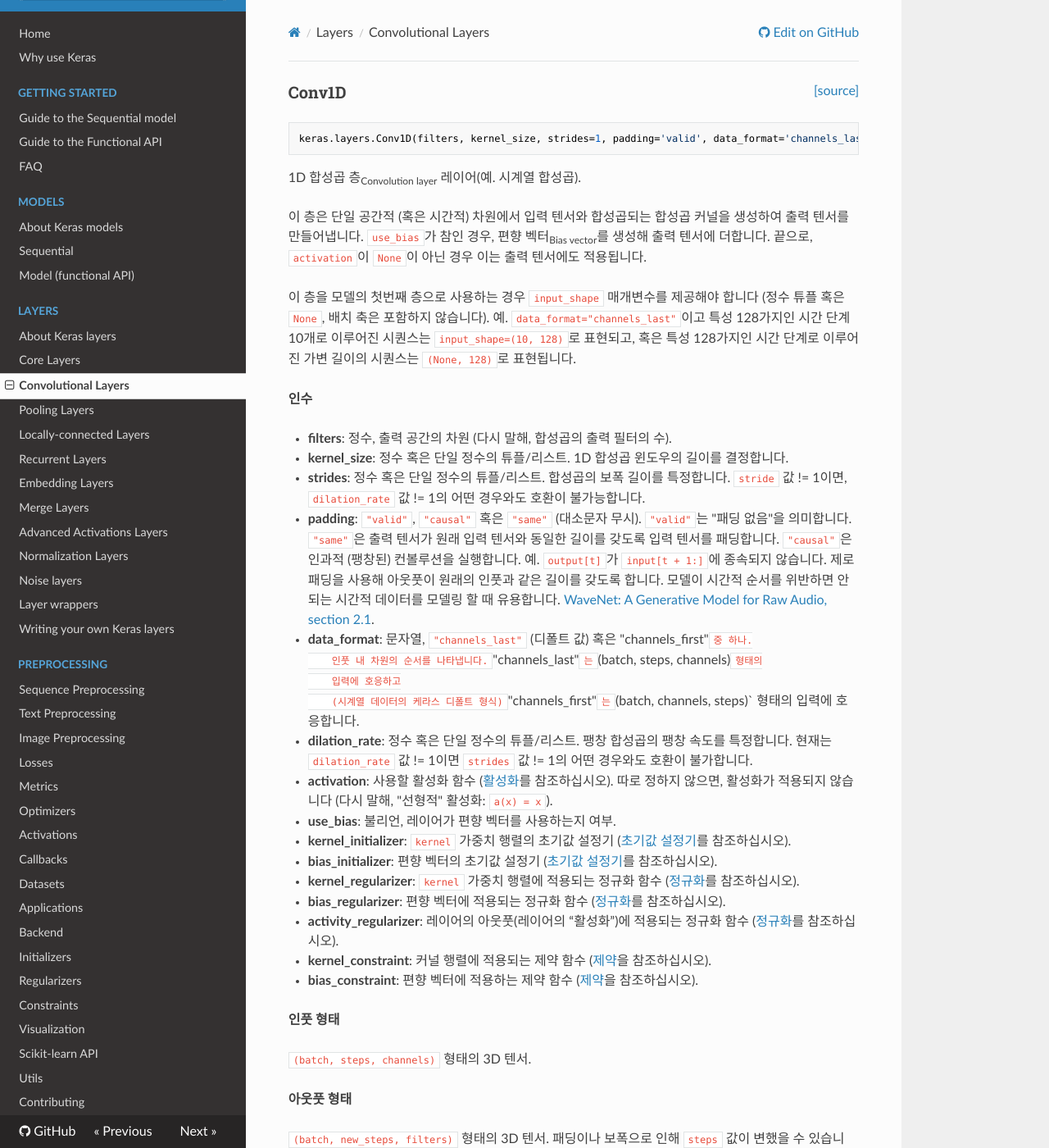
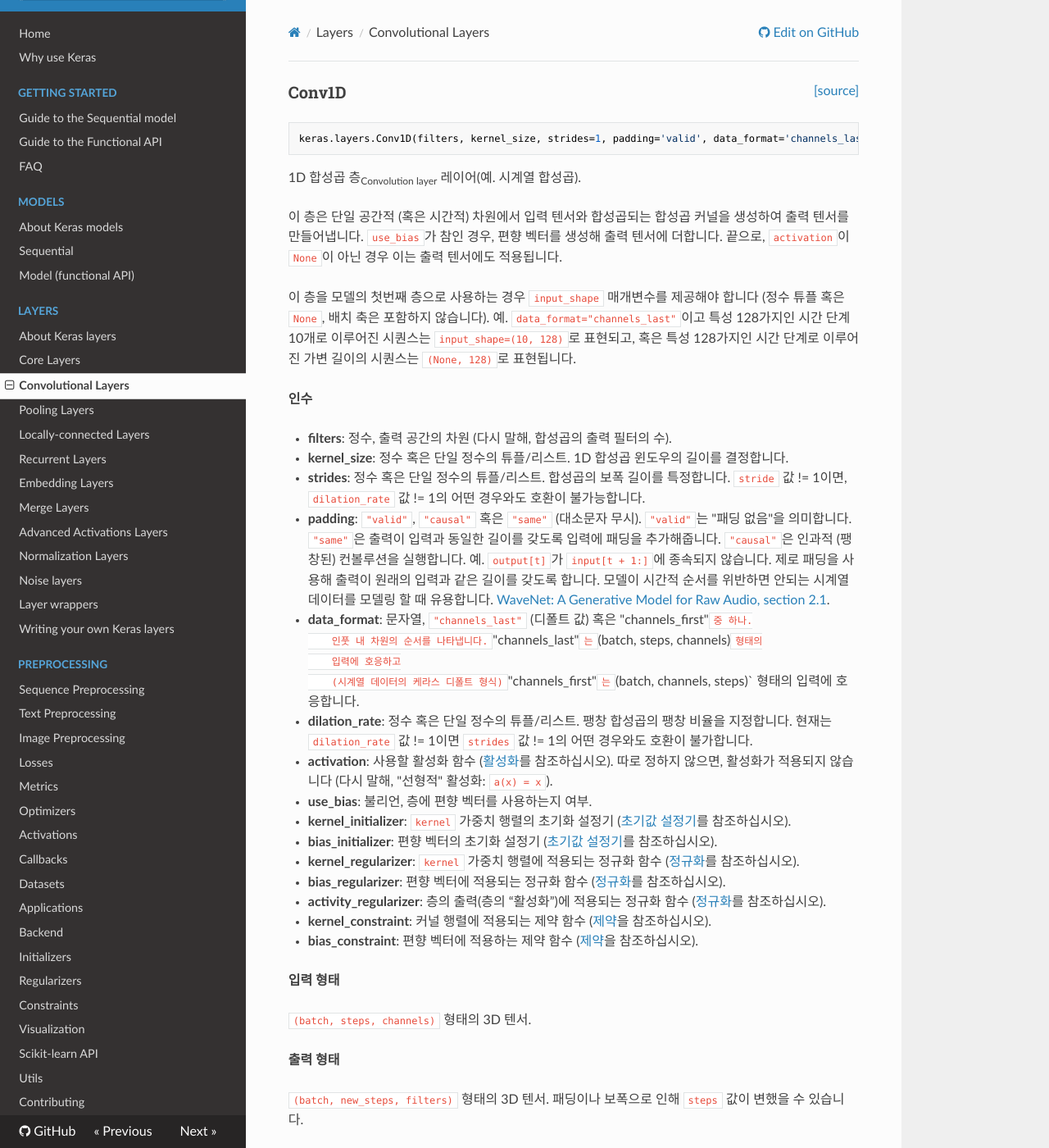
Before and after one commit to keras-team/keras-docs-ko, an MkDocs documentation site: the page built from sources/layers/convolutional.md, in a window 1280 px wide and 1400 px high. Shown: the whole window at 82% size. Built offline with MkDocs 1.6.1, drawn with Linux system fonts in a browser that asks for light colours; nearby versions of some CDN libraries.

Commit message:
Update convolutional.md

```diff
--- a/sources/layers/convolutional.md
+++ b/sources/layers/convolutional.md
@@ -10,7 +10,7 @@ keras.layers.Conv1D(filters, kernel_size, strides=1, padding='valid', data_forma
 이 층은 단일 공간적 (혹은 시간적) 차원에서
 입력 텐서와 합성곱되는 합성곱 커널을 생성하여
 출력 텐서를 만들어냅니다.
-`use_bias`가 참인 경우, 편향 벡터<sub>Bias vector</sub>를 생성해 출력 텐서에 더합니다.
+`use_bias`가 참인 경우, 편향 벡터를 생성해 출력 텐서에 더합니다.
 끝으로, `activation`이 `None`이 아닌 경우
 이는 출력 텐서에도 적용됩니다.
 
@@ -33,14 +33,14 @@ __인수__
     호환이 불가능합니다.
 - __padding__: `"valid"`, `"causal"` 혹은 `"same"` (대소문자 무시).
     `"valid"`는 "패딩 없음"을 의미합니다.
-    `"same"`은 출력 텐서가 원래 입력 텐서와 동일한
-    길이를 갖도록 입력 텐서를 패딩합니다.
+    `"same"`은 출력이 입력과 동일한
+    길이를 갖도록 입력에 패딩을 추가해줍니다.
     `"causal"`은 인과적 (팽창된) 컨볼루션을 실행합니다.
     예. `output[t]`가 `input[t + 1:]`에 종속되지 않습니다.
-    제로 패딩을 사용해 아웃풋이
-    원래의 인풋과 같은 길이를 갖도록 합니다.
+    제로 패딩을 사용해 출력이
+    원래의 입력과 같은 길이를 갖도록 합니다.
     모델이 시간적 순서를 위반하면 안되는
-    시간적 데이터를 모델링 할 때 유용합니다.
+    시계열 데이터를 모델링 할 때 유용합니다.
     [WaveNet: A Generative Model for Raw Audio, section 2.1](
     https://arxiv.org/abs/1609.03499).
 - __data_format__: 문자열,
@@ -52,24 +52,24 @@ __인수__
     `"channels_first"`는 `(batch, channels, steps)` 형태의
     입력에 호응합니다.
 - __dilation_rate__: 정수 혹은 단일 정수의 튜플/리스트.
-    팽창 합성곱의 팽창 속도를 특정합니다.
+    팽창 합성곱의 팽창 비율을 지정합니다.
     현재는 `dilation_rate` 값 != 1이면
     `strides` 값 != 1의 어떤 경우와도 호환이 불가합니다.
 - __activation__: 사용할 활성화 함수
     ([활성화](../activations.md)를 참조하십시오).
     따로 정하지 않으면, 활성화가 적용되지 않습니다
     (다시 말해, "선형적" 활성화: `a(x) = x`).
-- __use_bias__: 불리언, 레이어가 편향 벡터를 사용하는지 여부.
-- __kernel_initializer__: `kernel` 가중치 행렬의 초기값 설정기
+- __use_bias__: 불리언, 층에 편향 벡터를 사용하는지 여부.
+- __kernel_initializer__: `kernel` 가중치 행렬의 초기화 설정기
     ([초기값 설정기](../initializers.md)를 참조하십시오).
-- __bias_initializer__: 편향 벡터의 초기값 설정기
+- __bias_initializer__: 편향 벡터의 초기화 설정기
     ([초기값 설정기](../initializers.md)를 참조하십시오).
 - __kernel_regularizer__: `kernel` 가중치 행렬에
     적용되는 정규화 함수
     ([정규화](../regularizers.md)를 참조하십시오).
 - __bias_regularizer__: 편향 벡터에 적용되는 정규화 함수
     ([정규화](../regularizers.md)를 참조하십시오).
-- __activity_regularizer__: 레이어의 아웃풋(레이어의 “활성화”)에
+- __activity_regularizer__: 층의 출력(층의 “활성화”)에
     적용되는 정규화 함수
     ([정규화](../regularizers.md)를 참조하십시오).
 - __kernel_constraint__: 커널 행렬에 적용되는 제약 함수
@@ -77,11 +77,11 @@ __인수__
 - __bias_constraint__: 편향 벡터에 적용하는 제약 함수
     ([제약](../constraints.md)을 참조하십시오).
 
-__인풋 형태__
+__입력 형태__
 
 `(batch, steps, channels)` 형태의 3D 텐서.
 
-__아웃풋 형태__
+__출력 형태__
 
 `(batch, new_steps, filters)` 형태의 3D 텐서.
 패딩이나 보폭으로 인해 `steps` 값이 변했을 수 있습니다.
```
